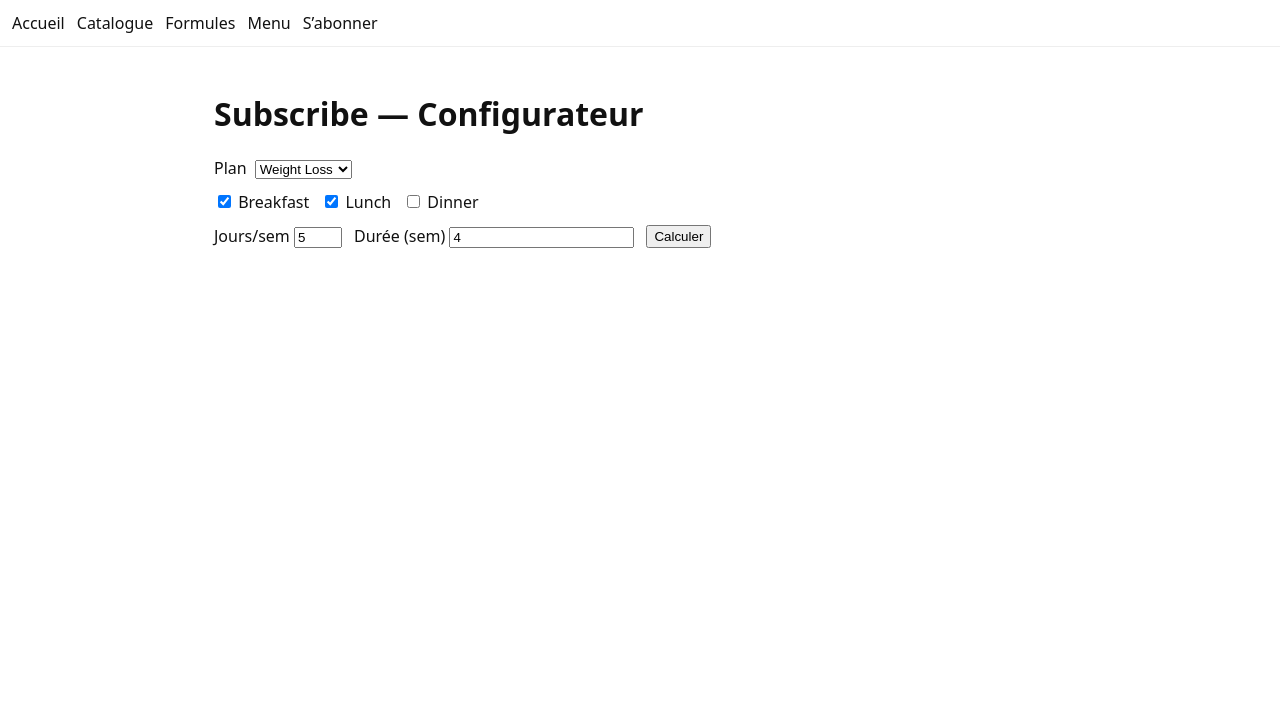
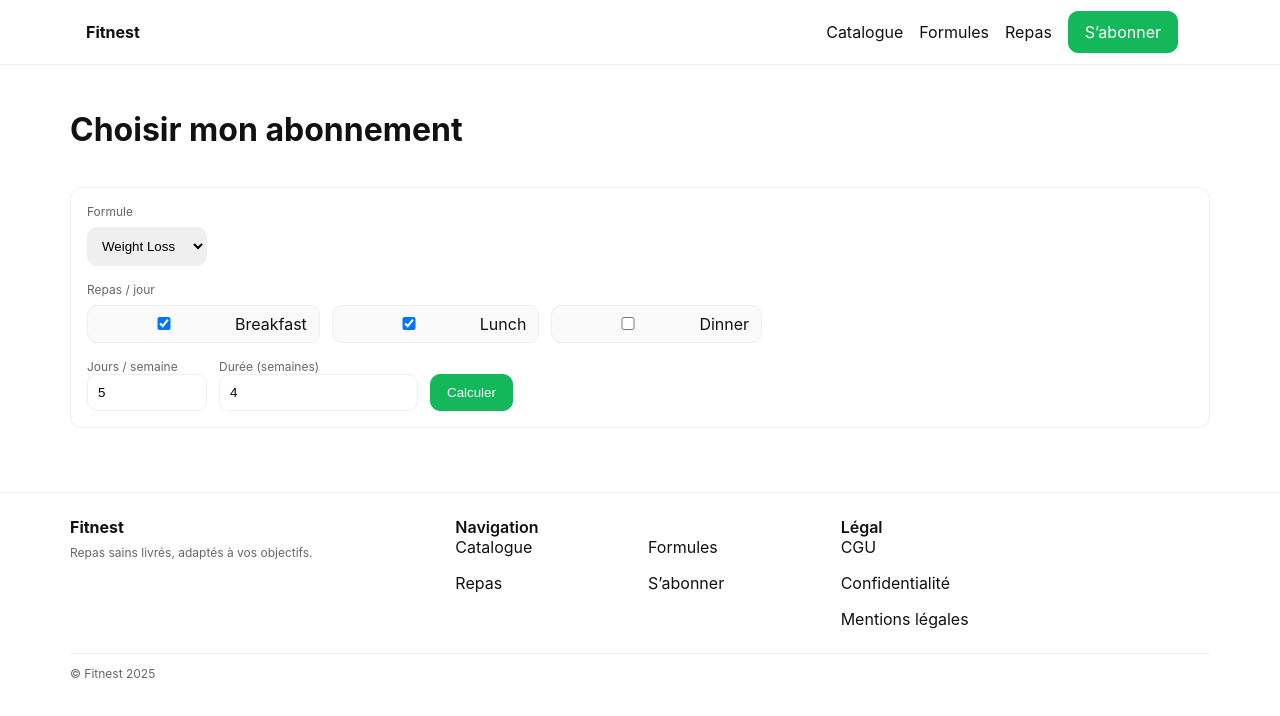
Before and after one commit to Chibschibs-tech/fitnest-monorepo, a Next.js app in the folder apps/web/: page /subscribe in a window 1280 px wide. Shown: the top 716 px of the page. Built offline with nearby package versions, Linux system fonts and the light colour scheme.

Commit message:
feat(web): navbar+footer, global styles, improved subscribe, home & plans

```diff
--- a/apps/web/app/globals.css
+++ b/apps/web/app/globals.css
@@ -1,5 +1,29 @@
-:root { --fg: #111; --bg: #fff; }
-html, body { margin: 0; padding: 0; color: var(--fg); background: var(--bg); font-family: system-ui, -apple-system, Segoe UI, Roboto, Arial, sans-serif; }
-a { color: inherit; text-decoration: none; }
-* { box-sizing: border-box; }
-nav a { margin-right: 12px; }
+:root{
+  --bg:#ffffff; --text:#111; --muted:#666; --line:#eee;
+  --brand:#14b85a; --brand-2:#0ea64f;
+  --card:#fafafa;
+  --radius:12px;
+}
+*{box-sizing:border-box}
+html,body{margin:0;padding:0;background:var(--bg);color:var(--text);font-family:Inter,system-ui,-apple-system,Segoe UI,Roboto,Arial,sans-serif}
+a{color:inherit;text-decoration:none}
+.container{max-width:1140px;margin:0 auto;padding:0 16px}
+.btn{display:inline-block;padding:10px 16px;border:1px solid #111;border-radius:10px}
+.btn.brand{background:var(--brand);border-color:var(--brand);color:#fff}
+.btn.brand:hover{background:var(--brand-2);border-color:var(--brand-2)}
+.grid{display:grid;gap:16px}
+.card{border:1px solid var(--line);border-radius:var(--radius);background:#fff}
+.card.pad{padding:16px}
+.nav{position:sticky;top:0;background:#fff;border-bottom:1px solid var(--line);z-index:50}
+.nav .row{display:flex;align-items:center;justify-content:space-between;height:64px}
+.nav .links a{margin-right:16px}
+.footer{border-top:1px solid var(--line);margin-top:40px;background:#fff}
+.footer .row{display:grid;grid-template-columns:1fr 1fr 1fr;gap:16px;padding:24px 0}
+.hero{padding:56px 0;text-align:center}
+.hero h1{font-size:40px;line-height:1.1;margin:0}
+.hero p{opacity:.85;max-width:720px;margin:8px auto 0}
+.label{font-size:12px;color:var(--muted)}
+.form-row{display:flex;gap:12px;flex-wrap:wrap}
+input,select{padding:10px;border:1px solid var(--line);border-radius:10px;min-width:120px}
+.checkbox{display:inline-flex;align-items:center;gap:8px;padding:8px 12px;border:1px solid var(--line);border-radius:10px;background:var(--card)}
+.price-box{border:1px dashed var(--brand);border-radius:12px;padding:16px;background:#f6fff9}
--- a/apps/web/app/layout.tsx
+++ b/apps/web/app/layout.tsx
@@ -1,17 +1,16 @@
 import "./globals.css";
-export const metadata = { title: "Fitnest", description: "Fitnest Web" };
-export default function RootLayout({ children }: { children: React.ReactNode }) {
+import NavBar from "../components/NavBar";
+import Footer from "../components/Footer";
+
+export const metadata = { title:"Fitnest", description:"Repas sains livrés" };
+
+export default function RootLayout({ children }: { children: React.ReactNode }){
   return (
     <html lang="fr">
       <body>
-        <nav style={{padding:12, borderBottom:"1px solid #eee"}}>
-          <a href="/" style={{marginRight:12}}>Accueil</a>
-          <a href="/catalogue" style={{marginRight:12}}>Catalogue</a>
-          <a href="/plans" style={{marginRight:12}}>Formules</a>
-          <a href="/menu" style={{marginRight:12}}>Menu</a>
-          <a href="/subscribe">S’abonner</a>
-        </nav>
+        <NavBar/>
         {children}
+        <Footer/>
       </body>
     </html>
   );
--- a/apps/web/app/subscribe/page.tsx
+++ b/apps/web/app/subscribe/page.tsx
@@ -1,10 +1,8 @@
 "use client";
 import { useEffect, useMemo, useState } from "react";
-
 type Meal = "Breakfast" | "Lunch" | "Dinner";
 
 export default function SubscribePage(){
-  // Lire le plan depuis l'URL ?plan=Weight%20Loss
   const search = typeof window !== "undefined" ? new URLSearchParams(window.location.search) : null;
   const urlPlan = useMemo(() => (search?.get("plan") || "Weight Loss"), [search]);
 
@@ -16,7 +14,6 @@ export default function SubscribePage(){
   const [loading, setLoading] = useState(false);
   const [error, setError] = useState<string | null>(null);
 
-  // si l'URL change (navigations internes), on sync le plan
   useEffect(()=>{ setPlan(urlPlan); }, [urlPlan]);
 
   function toggle(meal: Meal){
@@ -32,46 +29,67 @@ export default function SubscribePage(){
         body: JSON.stringify({ plan, meals, days, duration })
       });
       const j = await r.json();
-      if(!r.ok){ setError(j.error || "Error"); setOut(null); return; }
+      if(!r.ok){ setError(j.error || "Erreur"); setOut(null); return; }
       setOut(j);
     } finally { setLoading(false); }
   }
 
   return (
-    <main style={{maxWidth:900, margin:"0 auto", padding:24}}>
-      <h1>Subscribe — Configurateur</h1>
+    <main className="container" style={{padding:"24px 0", display:"grid", gap:16}}>
+      <h1>Choisir mon abonnement</h1>
 
-      <div style={{display:"grid", gap:12, marginTop:12}}>
-        <label>Plan
-          <select value={plan} onChange={e=>setPlan(e.target.value)} style={{marginLeft:8}}>
+      <section className="card pad">
+        <div className="label" style={{marginBottom:8}}>Formule</div>
+        <div className="form-row">
+          <select value={plan} onChange={e=>setPlan(e.target.value)}>
             <option>Weight Loss</option>
             <option>Stay Fit</option>
             <option>Muscle Gain</option>
           </select>
-        </label>
-
-        <div style={{display:"flex", gap:12}}>
-          <label><input type="checkbox" checked={meals.includes("Breakfast")} onChange={()=>toggle("Breakfast")} /> Breakfast</label>
-          <label><input type="checkbox" checked={meals.includes("Lunch")} onChange={()=>toggle("Lunch")} /> Lunch</label>
-          <label><input type="checkbox" checked={meals.includes("Dinner")} onChange={()=>toggle("Dinner")} /> Dinner</label>
         </div>
 
-        <div style={{display:"flex", gap:12}}>
-          <label>Jours/sem <input type="number" min={1} max={7} value={days} onChange={e=>setDays(Number(e.target.value))} /></label>
-          <label>Durée (sem) <input type="number" min={1} value={duration} onChange={e=>setDuration(Number(e.target.value))} /></label>
-          <button onClick={calc} disabled={loading}>{loading ? "Calcul..." : "Calculer"}</button>
+        <div className="label" style={{margin:"16px 0 8px"}}>Repas / jour</div>
+        <div className="form-row">
+          {(["Breakfast","Lunch","Dinner"] as Meal[]).map(m=>(
+            <label key={m} className="checkbox">
+              <input type="checkbox" checked={meals.includes(m)} onChange={()=>toggle(m)} /> {m}
+            </label>
+          ))}
         </div>
-      </div>
 
-      {error && <p style={{color:"crimson"}}>{error}</p>}
+        <div className="form-row" style={{marginTop:16}}>
+          <div>
+            <div className="label">Jours / semaine</div>
+            <input type="number" min={1} max={7} value={days} onChange={e=>setDays(Number(e.target.value))}/>
+          </div>
+          <div>
+            <div className="label">Durée (semaines)</div>
+            <input type="number" min={1} value={duration} onChange={e=>setDuration(Number(e.target.value))}/>
+          </div>
+          <div style={{alignSelf:"end"}}>
+            <button className="btn brand" onClick={calc} disabled={loading}>{loading?"Calcul…":"Calculer"}</button>
+          </div>
+        </div>
+      </section>
+
+      {error && <div className="card pad" style={{borderColor:"crimson", color:"crimson"}}>{error}</div>}
+
       {out && (
-        <section style={{marginTop:16}}>
-          <h2>Récapitulatif</h2>
-          <p><b>Base/jour:</b> {out.basePerDay} MAD</p>
-          <p><b>Brut/semaine:</b> {out.grossWeekly} MAD</p>
-          <p><b>Remises:</b> jours {out.discounts.days*100}% · durée {out.discounts.duration*100}%</p>
-          <p><b>Total ({duration} sem):</b> {out.total} MAD</p>
-          <pre style={{background:"#f7f7f7", padding:12, borderRadius:8}}>{JSON.stringify(out.breakdown, null, 2)}</pre>
+        <section className="card pad price-box">
+          <h2 style={{marginTop:0}}>Récapitulatif</h2>
+          <div className="grid" style={{gridTemplateColumns:"repeat(auto-fit,minmax(220px,1fr))"}}>
+            <div><div className="label">Base / jour</div><div style={{fontSize:20,fontWeight:700}}>{out.basePerDay} MAD</div></div>
+            <div><div className="label">Brut / semaine</div><div style={{fontSize:20,fontWeight:700}}>{out.grossWeekly} MAD</div></div>
+            <div><div className="label">Remise jours</div><div>{out.discounts.days*100}%</div></div>
+            <div><div className="label">Remise durée</div><div>{out.discounts.duration*100}%</div></div>
+            <div><div className="label">Total ({duration} sem.)</div><div style={{fontSize:24,fontWeight:800}}>{out.total} MAD</div></div>
+          </div>
+          <div className="label" style={{marginTop:12}}>Détail</div>
+          <pre className="card pad" style={{background:"#fff"}}>{JSON.stringify(out.breakdown, null, 2)}</pre>
+          <div style={{display:"flex",gap:12,flexWrap:"wrap"}}>
+            <a href="/subscribe/checkout" className="btn brand">Continuer</a>
+            <a href="/plans" className="btn">Voir les formules</a>
+          </div>
         </section>
       )}
     </main>
--- /dev/null
+++ b/apps/web/components/Footer.tsx
@@ -0,0 +1,32 @@
+export default function Footer(){
+  return (
+    <footer className="footer">
+      <div className="container row">
+        <div>
+          <div style={{fontWeight:700, marginBottom:8}}>Fitnest</div>
+          <div className="label">Repas sains livrés, adaptés à vos objectifs.</div>
+        </div>
+        <div>
+          <div style={{fontWeight:600}}>Navigation</div>
+          <div className="grid" style={{gridTemplateColumns:"1fr 1fr"}}>
+            <a href="/catalogue">Catalogue</a>
+            <a href="/plans">Formules</a>
+            <a href="/menu">Repas</a>
+            <a href="/subscribe">S’abonner</a>
+          </div>
+        </div>
+        <div>
+          <div style={{fontWeight:600}}>Légal</div>
+          <div className="grid">
+            <a href="#">CGU</a>
+            <a href="#">Confidentialité</a>
+            <a href="#">Mentions légales</a>
+          </div>
+        </div>
+      </div>
+      <div className="container" style={{borderTop:"1px solid var(--line)", padding:"12px 0", fontSize:12, color:"var(--muted)"}}>
+        © Fitnest {new Date().getFullYear()}
+      </div>
+    </footer>
+  );
+}
--- /dev/null
+++ b/apps/web/components/NavBar.tsx
@@ -0,0 +1,15 @@
+export default function NavBar(){
+  return (
+    <div className="nav">
+      <div className="container row">
+        <a href="/" style={{fontWeight:700}}>Fitnest</a>
+        <div className="links">
+          <a href="/catalogue">Catalogue</a>
+          <a href="/plans">Formules</a>
+          <a href="/menu">Repas</a>
+          <a href="/subscribe" className="btn brand">S’abonner</a>
+        </div>
+      </div>
+    </div>
+  );
+}
```
Also changed, not shown: apps/web/app/page.tsx (+8 -12 lines), apps/web/app/plans/page.tsx (+7 -10 lines).
